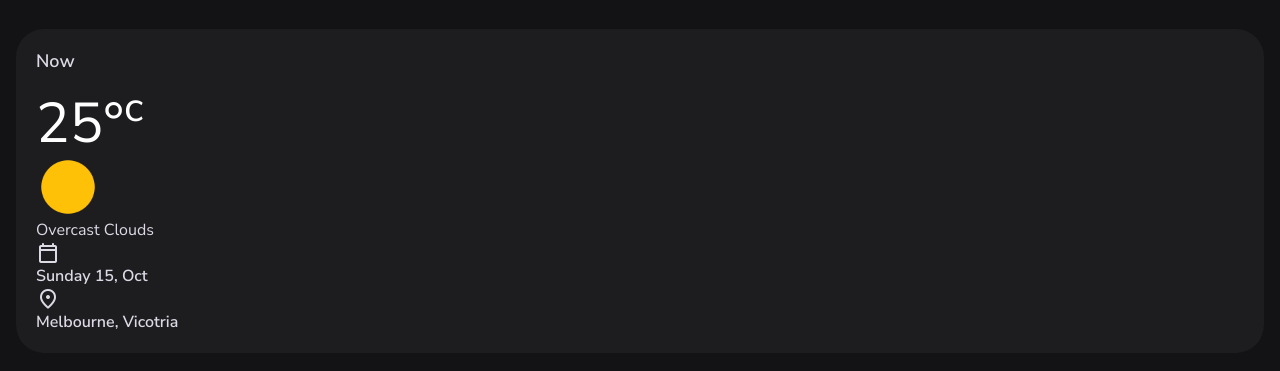
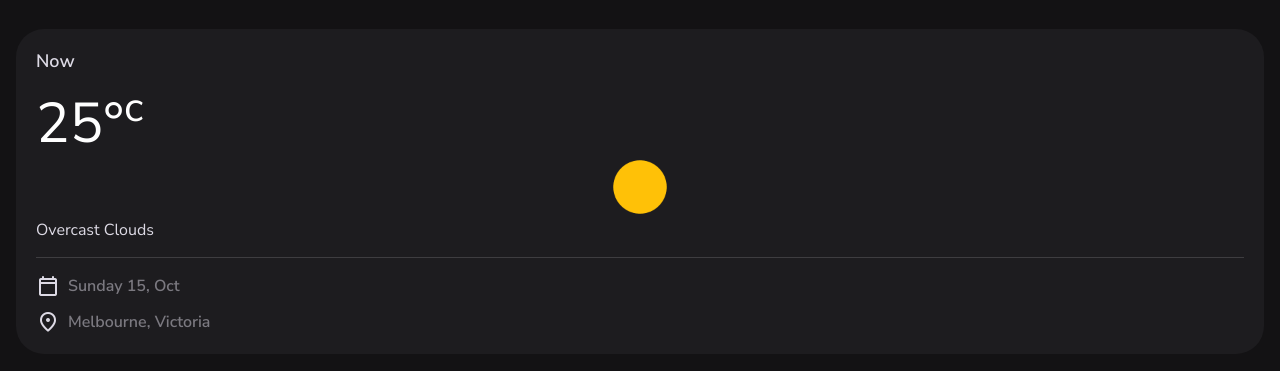
Before and after one commit to alghaibb/weatherapp-v2, a plain HTML site: page index.html in a window 1280 px wide. Shown: the part 67-438 px from the top of the page. Drawn offline with Linux system fonts and the light colour scheme.

Commit message:
Added styling to current weather card of html

```diff
--- a/assets/css/style.css
+++ b/assets/css/style.css
@@ -543,10 +543,40 @@ article.container::before {
   #CURRENT WEATHER
 \*-----------------------------------*/
 
+.current-weather-card .weapper {
+  margin-block: 12px;
+  display: flex;
+  gap: 8px;
+  align-items: center;
+}
 
+.current-weather-card .weather-icon {
+  margin-inline: auto;
+}
 
+.current-weather-card > .body-3 {
+  text-transform: capitalize;
+}
 
+.current-weather-card .meta-list {
+  margin-block-start: 16px;
+  padding-block-start: 16px;
+  border-block-start: 1px solid var(--outline);
+}
 
+.current-weather-card .meta-item {
+  display: flex;
+  align-items: center;
+  gap: 8px;
+}
+
+.current-weather-card .meta-item:not(:last-child) {
+  margin-block-end: 12px;
+}
+
+.current-weather-card .meta-text {
+  color: var(--on-surface-variant);
+}
 
 /*-----------------------------------*\
   #HIGHLIGHTS
--- a/index.html
+++ b/index.html
@@ -71,23 +71,22 @@
         <article class="container">
             <div class="content-left">
                 <!-- Current weather section -->
-                <section class="section current-weather" aria-label="current weather" data-current-weather>
+                <section class="section current-weather" aria-label="Current Weather" data-current-weather>
                     <div class="card card-lg current-weather-card">
                         <h2 class="title-2 card-title">Now</h2>
-                    <div class="weapper">
+                        <div class="wrapper">
                             <p class="heading">25&deg;<sup>c</sup></p>
-                        <img src="./assets/images/weather_icons/01d.png" width="64" height="64"
-                        alt="Overcast Clouds" class="weather-icon">
+                            <img src="./assets/images/weather_icons/01d.png" width="64" height="64" alt="Overcast Clouds" class="weather-icon">
                         </div>
                         <p class="body-3">Overcast Clouds</p>
                         <ul class="meta-list">
-                        <li class="meta-list">
+                            <li class="meta-item">
                                 <span class="m-icon">calendar_today</span>
                                 <p class="title-3 meta-text">Sunday 15, Oct</p>
                             </li>
-                        <li class="meta-list">
+                            <li class="meta-item">
                                 <span class="m-icon">location_on</span>
-                            <p class="title-3 meta-text">Melbourne, Vicotria</p>
+                                <p class="title-3 meta-text">Melbourne, Victoria</p>
                             </li>
                         </ul>
                     </div>
```
Lines whose indentation alone changed are shown as unchanged.
